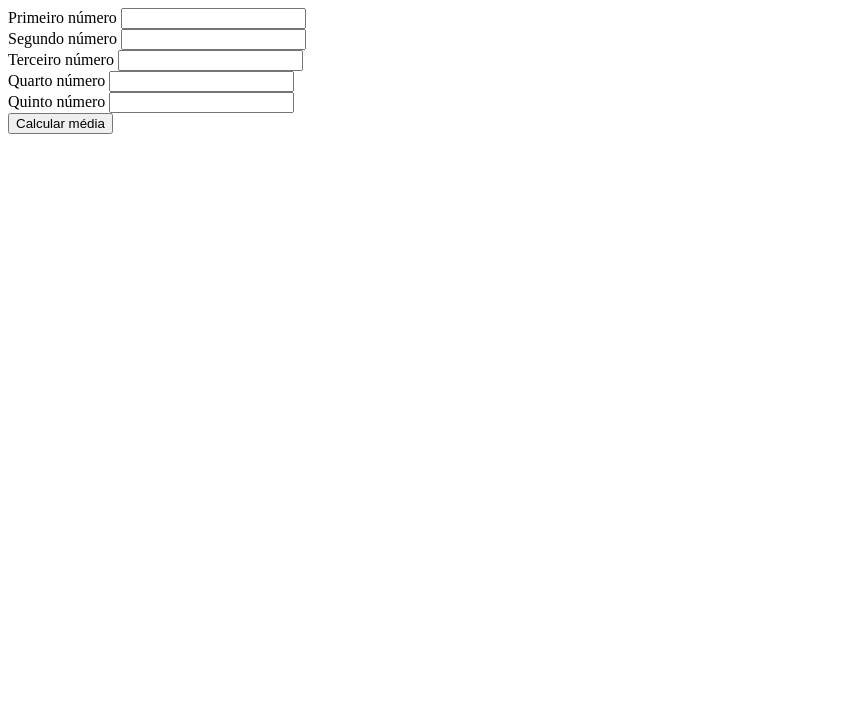
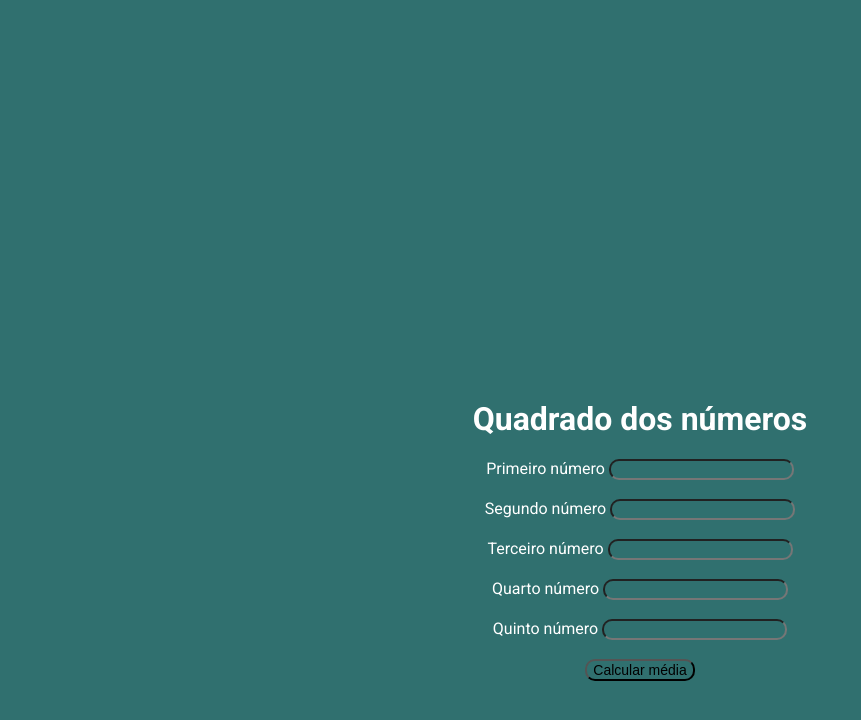
Before and after one commit to K4ynan/quadrado-do-numero, a plain HTML site: page index.html in a window 1280 px wide. Shown: the whole page, without its empty margins (0-861 px from the left). Drawn offline with Linux system fonts and the light colour scheme.

Commit message:
quadrado-do-numero

```diff
--- a/index.html
+++ b/index.html
@@ -10,11 +10,12 @@
 </head>
 
 <body>
-    Primeiro número <input id="n1" type="number"><br>
-    Segundo número <input id="n2" type="number"><br>
-    Terceiro número <input id="n3" type="number"><br>
-    Quarto número <input id="n4" type="number"><br>
-    Quinto número <input id="n5" type="number"><br>
+    <h1>Quadrado dos números</h1>
+    Primeiro número <input id="n1" type="number"><br><br>
+    Segundo número <input id="n2" type="number"><br><br>
+    Terceiro número <input id="n3" type="number"><br><br>
+    Quarto número <input id="n4" type="number"><br><br>
+    Quinto número <input id="n5" type="number"><br><br>
 
     <button id="botao" onclick="calcular()">Calcular média</button>
     <span id="resultado"></span>
--- a/style.css
+++ b/style.css
@@ -0,0 +1,24 @@
+@import url('https://fonts.googleapis.com/css2?family=Open+Sans:ital,wght@0,300;0,400;0,500;0,600;0,700;0,800;1,300;1,400;1,500;1,600;1,700;1,800&family=Roboto:ital,wght@0,100;0,300;0,400;0,500;0,700;0,900;1,100;1,300;1,400;1,500;1,700;1,900&display=swap');
+
+body{
+    margin: 0;
+    padding: 0;
+    font-family: 'Roboto';
+    text-align: center;
+    align-items: center;
+    margin-top: 400px;
+    background-color: #30706f;
+    color: white;
+}
+
+input{
+    background-color: transparent;
+    border-radius: 10px;
+}
+
+button{
+    background-color: transparent;
+    border-radius: 10px;
+    font-size: 14px;
+
+}
```
